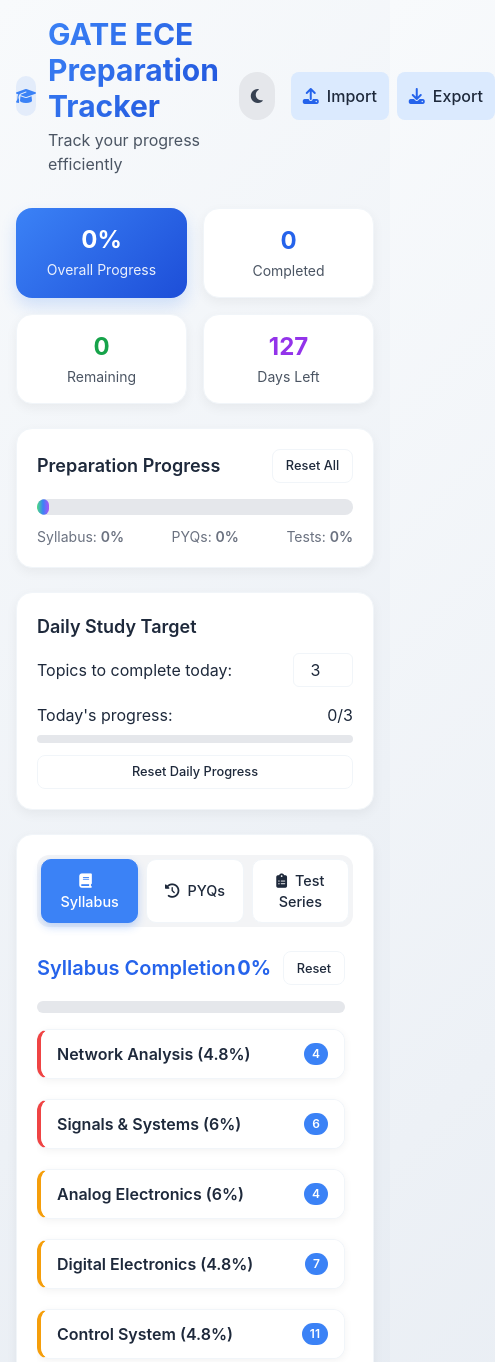
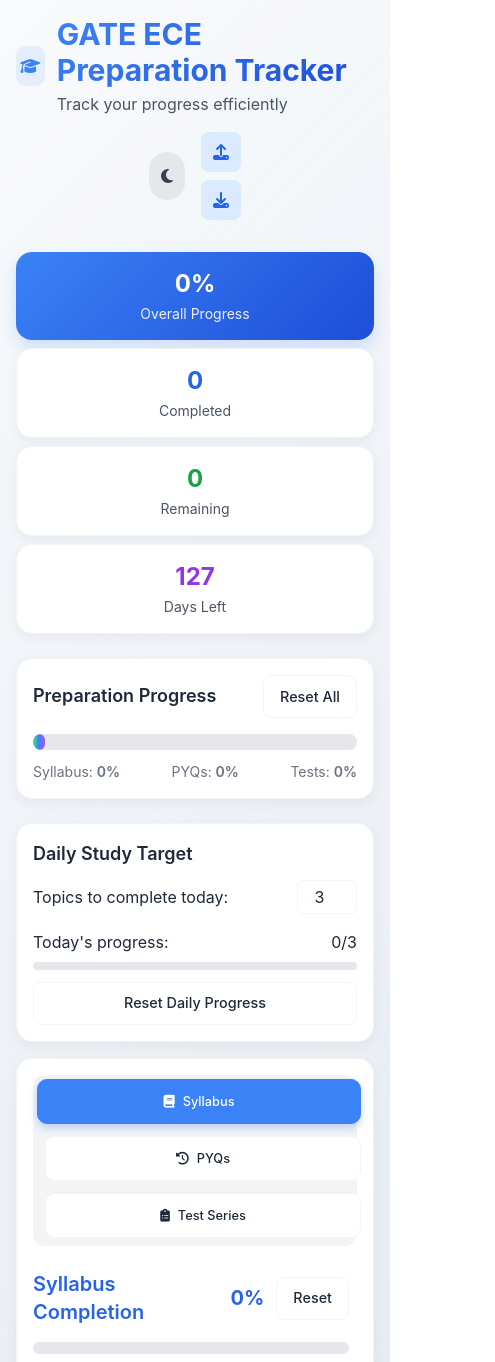
Before and after one commit to shubhamranjan734/Study-Tracker, a plain HTML site: page index.html in a window 390 px wide. Shown: the top 1362 px of the page, 495 px wide, since content can reach past the window. Drawn offline with nearby package versions, Linux system fonts and the light colour scheme.

Commit message:
Update index.html

```diff
--- a/index.html
+++ b/index.html
@@ -386,6 +386,221 @@
             min-height: 0;
             overflow: hidden;
         }
+
+        /* RESPONSIVE IMPROVEMENTS */
+
+        /* Mobile-first adjustments */
+        @media (max-width: 767px) {
+            /* Header adjustments */
+            header {
+                flex-direction: column;
+                align-items: flex-start;
+                gap: 1rem;
+            }
+
+            .import-export-buttons {
+                width: 100%;
+                justify-content: flex-end;
+            }
+
+            /* Stats grid adjustments */
+            .grid.grid-cols-2 {
+                grid-template-columns: repeat(2, 1fr);
+                gap: 0.75rem;
+            }
+
+            .stats-card, .content-card {
+                padding: 1rem;
+            }
+
+            /* Main dashboard grid */
+            .dashboard-grid {
+                gap: 1rem;
+            }
+
+            /* Tab navigation */
+            .flex.space-x-2.mb-6 {
+                flex-wrap: wrap;
+                gap: 0.5rem;
+            }
+
+            .section-tab {
+                flex: 1;
+                min-width: calc(50% - 0.5rem);
+                text-align: center;
+                padding: 0.75rem 0.5rem;
+                font-size: 0.8rem;
+            }
+
+            /* Content cards padding */
+            .content-card.p-5 {
+                padding: 1rem;
+            }
+
+            /* Progress bar height for touch */
+            .h-4 {
+                height: 0.75rem;
+            }
+
+            .h-3 {
+                height: 0.6rem;
+            }
+
+            .h-2 {
+                height: 0.5rem;
+            }
+
+            /* Topic items touch targets */
+            .topic-checkbox {
+                transform: scale(1.3);
+                margin-right: 12px;
+            }
+
+            /* Compact details touch improvements */
+            .compact-details summary {
+                padding: 1rem;
+            }
+
+            .compact-details ul {
+                padding: 1rem;
+            }
+
+            .compact-details li {
+                padding: 0.75rem 0;
+            }
+
+            /* Button sizes for touch */
+            .btn-reset {
+                padding: 0.6rem 1rem;
+                font-size: 0.9rem;
+            }
+
+            /* Tab content adjustments */
+            .tab-content-container {
+                max-height: 60vh;
+            }
+
+            /* Footer text size */
+            footer {
+                font-size: 0.8rem;
+            }
+        }
+
+        /* Tablet adjustments */
+        @media (min-width: 768px) and (max-width: 1023px) {
+            .dashboard-grid {
+                grid-template-columns: 1fr 2fr;
+            }
+
+            .section-tab {
+                font-size: 0.85rem;
+                padding: 0.7rem 0.8rem;
+            }
+        }
+
+        /* Small mobile devices */
+        @media (max-width: 480px) {
+            body.p-4 {
+                padding: 1rem;
+            }
+
+            .max-w-7xl {
+                max-width: 100%;
+            }
+
+            .section-tab {
+                min-width: 100%;
+                margin-bottom: 0.25rem;
+            }
+
+            .flex.space-x-2.mb-6 {
+                flex-direction: column;
+            }
+
+            .import-export-buttons {
+                flex-direction: column;
+                gap: 0.5rem;
+            }
+
+            .grid.grid-cols-2 {
+                grid-template-columns: 1fr;
+                gap: 0.5rem;
+            }
+
+            .stats-card, .content-card {
+                padding: 0.75rem;
+            }
+
+            .text-3xl {
+                font-size: 1.75rem;
+            }
+
+            .text-2xl {
+                font-size: 1.5rem;
+            }
+
+            .text-xl {
+                font-size: 1.25rem;
+            }
+
+            .text-lg {
+                font-size: 1.125rem;
+            }
+
+            /* Modal adjustments for small screens */
+            .modal-content {
+                padding: 1.5rem;
+                margin: 1rem;
+                width: calc(100% - 2rem);
+            }
+
+            /* Toast positioning */
+            .toast {
+                right: 10px;
+                bottom: 10px;
+                left: 10px;
+                text-align: center;
+            }
+        }
+
+        /* Large screen adjustments */
+        @media (min-width: 1440px) {
+            .max-w-7xl {
+                max-width: 1440px;
+            }
+
+            .dashboard-grid {
+                gap: 2rem;
+            }
+
+            .left-column {
+                gap: 2rem;
+            }
+        }
+
+        /* High DPI screen adjustments */
+        @media (-webkit-min-device-pixel-ratio: 2), (min-resolution: 192dpi) {
+            .progress-bar {
+                transition: width 0.3s ease-in-out;
+            }
+        }
+
+        /* Print styles */
+        @media print {
+            .btn-reset, #darkModeToggle, .import-export-buttons {
+                display: none;
+            }
+
+            .content-card {
+                box-shadow: none;
+                border: 1px solid #ccc;
+            }
+
+            body {
+                background: white;
+                color: black;
+            }
+        }
     </style>
 </head>
 <body class="p-4">
@@ -431,11 +646,11 @@
                 <div class="import-export-buttons">
                     <button id="import-progress" class="flex items-center space-x-2 p-3 rounded-lg bg-blue-100 dark:bg-blue-900 hover:bg-blue-200 dark:hover:bg-blue-800 transition">
                         <i class="fas fa-upload text-blue-600 dark:text-blue-400"></i>
-                        <span class="font-medium">Import</span>
+                        <span class="font-medium hidden sm:inline">Import</span>
                     </button>
                     <button id="export-progress" class="flex items-center space-x-2 p-3 rounded-lg bg-blue-100 dark:bg-blue-900 hover:bg-blue-200 dark:hover:bg-blue-800 transition">
                         <i class="fas fa-download text-blue-600 dark:text-blue-400"></i>
-                        <span class="font-medium">Export</span>
+                        <span class="font-medium hidden sm:inline">Export</span>
                     </button>
                 </div>
             </div>
@@ -549,7 +764,7 @@
                                 <div class="w-full bg-gray-200 dark:bg-gray-700 rounded-full h-3 mb-4 overflow-hidden">
                                     <div id="bar-sec2" class="bg-gradient-to-r from-green-400 to-green-600 h-3 rounded-full progress-bar" style="width:0%"></div>
                                 </div>
-                                <div class="grid grid-cols-2 md:grid-cols-3 lg:grid-cols-4 gap-3" id="pyqs-content">
+                                <div class="grid grid-cols-1 sm:grid-cols-2 md:grid-cols-3 lg:grid-cols-4 gap-3" id="pyqs-content">
                                     <!-- Content will be loaded dynamically -->
                                 </div>
                             </div>
```
